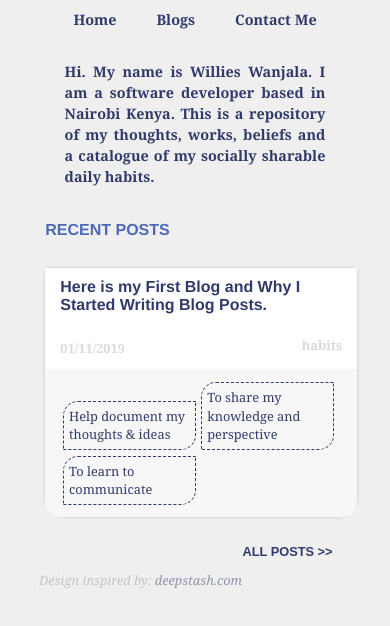
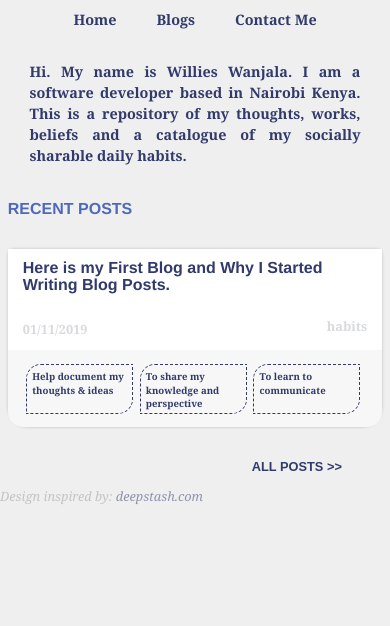
Before and after one commit to willeswa/willies.com, a Gatsby site: page / in a window 390 px wide. Built offline with nearby package versions, Linux system fonts and the light colour scheme; Gatsby itself is replaced by a stand-in of ours.

Commit message:
fix display on mobile

```diff
--- a/src/components/layout.module.css
+++ b/src/components/layout.module.css
@@ -49,11 +49,12 @@ header {
   width: 100%;
   background-color: #f7f7f7;
   border-radius: 0 0 15px 15px;
+  display: flex;
+      flex-wrap: wrap;
 }
 
 .thought {
   width: 47%;
-  display: inline-block;
   border: #313a6a dashed 1px;
   margin: 1%;
   font-size: 0.8em;
@@ -101,8 +102,14 @@ footer p {
 }
 
 @media only screen and (max-width: 600px) {
+    * {
+        margin: 0;
+        padding: 0;
+    }
   .container {
-    width: 80%;
+    width: 100%;
+    padding: 0;
+    margin: 0;
   }
 
   .cards {
@@ -116,8 +123,16 @@ footer p {
   }
 
   .card {
-      width: 100%;
+      width: 96%;
       margin: 2%;
+  }
+
+  .thought {
+      font-size: 0.6em;
+      font-weight: bold;
+      width: 31%;
+      height: 50px;
+      margin: 1%;
   }
 
   footer {
```
